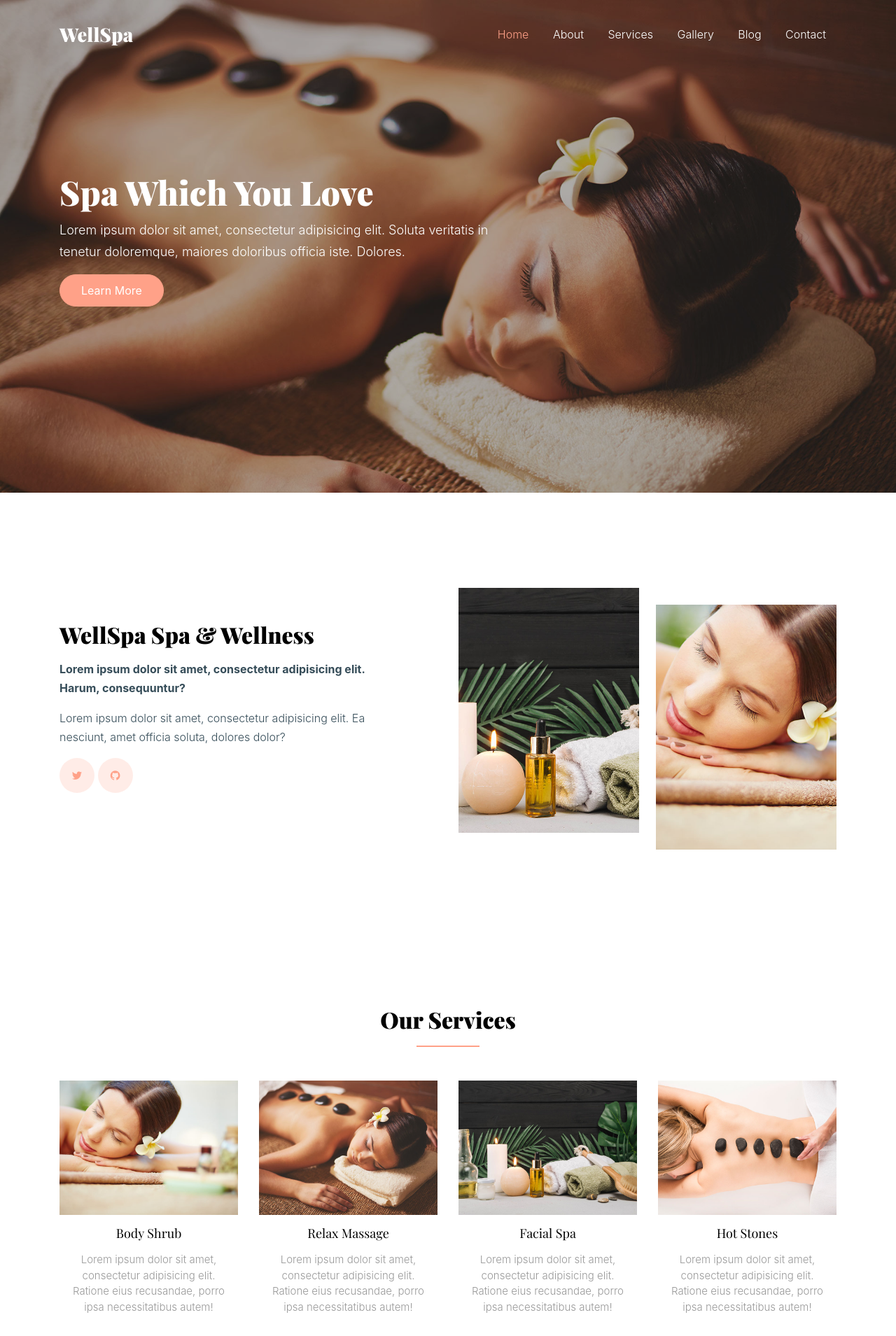
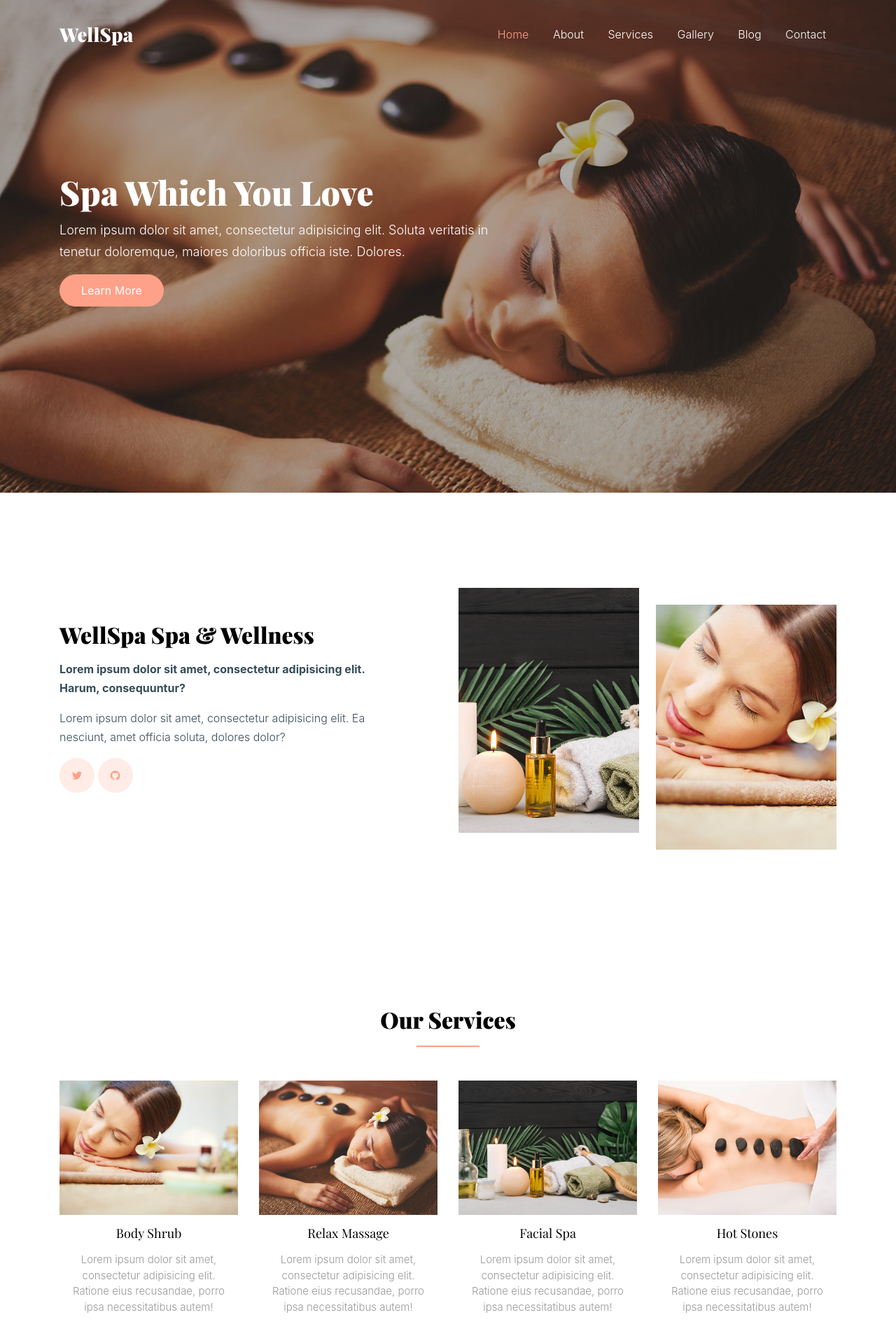
Before and after one commit to MallowWorld/MallowWorld.github.io, a Jekyll site: the page built from index.html, in a window 1280 px wide. Shown: the top 1909 px of the page at 70% size. Built offline with Jekyll 4.4.1, drawn with Linux system fonts in a browser that asks for light colours; some web fonts are replaced.

Commit message:
Restore hero image animation

```diff
--- a/_layouts/home.html
+++ b/_layouts/home.html
@@ -2,7 +2,7 @@
 layout: default
 ---
 <div class="ftco-blocks-cover-1">
-  <div class="site-section-cover overlay" data-stellar-background-ratio="1.0" style="background-image: url('{{ site.baseurl }}/{{ page.hero_image }}')">
+  <div class="site-section-cover overlay" data-stellar-background-ratio="0.5" style="background-image: url('{{ site.baseurl }}/{{ page.hero_image }}')">
     <div class="container">
       <div class="row align-items-center">
         <div class="col-md-7">
--- a/_layouts/minimal.html
+++ b/_layouts/minimal.html
@@ -2,7 +2,7 @@
 layout: default
 ---
 <div class="ftco-blocks-cover-1">
-  <div class="site-section-cover overlay" data-stellar-background-ratio="1.0" style="background-image: url('{{ site.baseurl }}/{{ page.hero_image }}')">
+  <div class="site-section-cover overlay" data-stellar-background-ratio="0.5" style="background-image: url('{{ site.baseurl }}/{{ page.hero_image }}')">
     <div class="container">
       <div class="row align-items-center">
         <div class="col-md-7">
--- a/_layouts/page.html
+++ b/_layouts/page.html
@@ -2,7 +2,7 @@
 layout: default
 ---
 <div class="ftco-blocks-cover-1">
-  <div class="site-section-cover overlay" data-stellar-background-ratio="1.0" style="background-image: url('{{ site.baseurl }}/{{ page.hero_image }}')">
+  <div class="site-section-cover overlay" data-stellar-background-ratio="0.5" style="background-image: url('{{ site.baseurl }}/{{ page.hero_image }}')">
     <div class="container">
       <div class="row align-items-center">
         <div class="col-md-7">
--- a/_layouts/post.html
+++ b/_layouts/post.html
@@ -2,7 +2,7 @@
 layout: default
 ---
 <div class="ftco-blocks-cover-1">
-  <div class="site-section-cover overlay" data-stellar-background-ratio="1.0" style="background-image: url('{{ site.baseurl }}/{{ page.hero_image }}')">
+  <div class="site-section-cover overlay" data-stellar-background-ratio="0.5" style="background-image: url('{{ site.baseurl }}/{{ page.hero_image }}')">
     <div class="container">
       <div class="row align-items-center">
         <div class="col-md-7">
```
